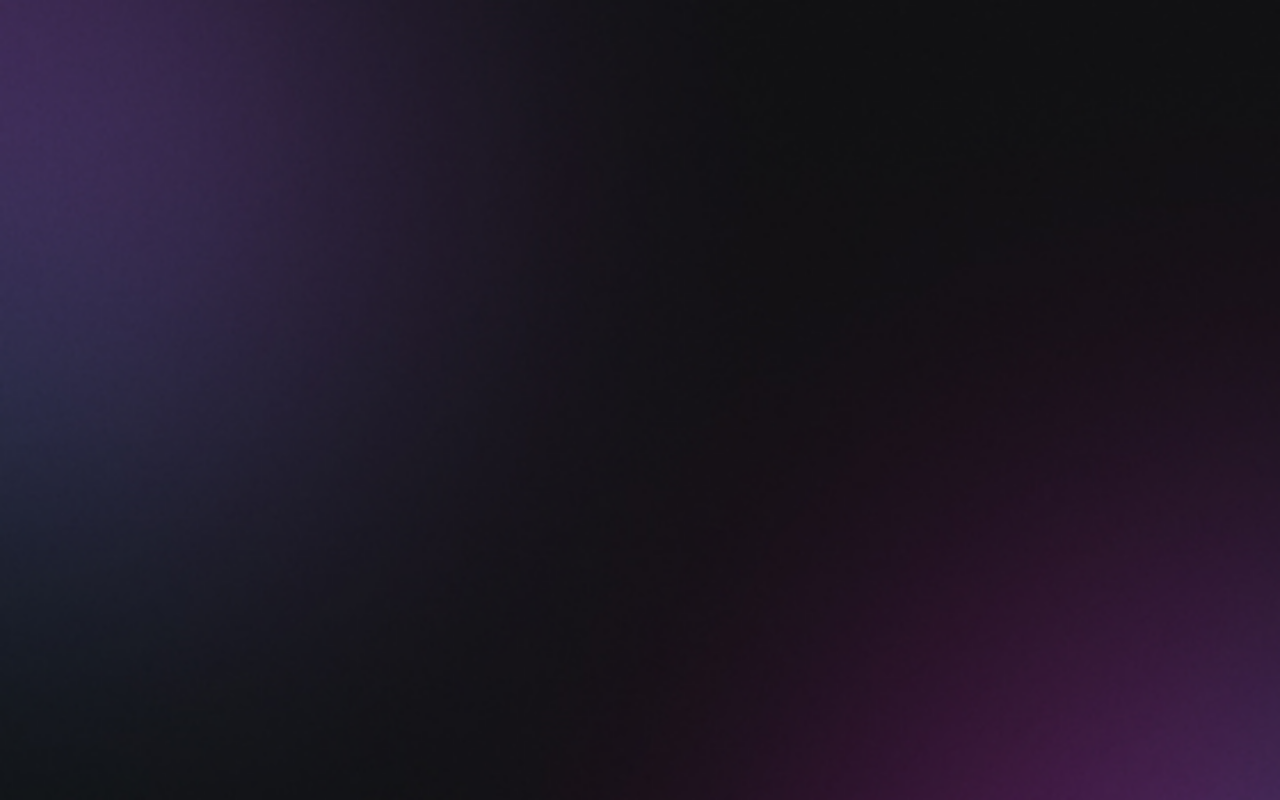
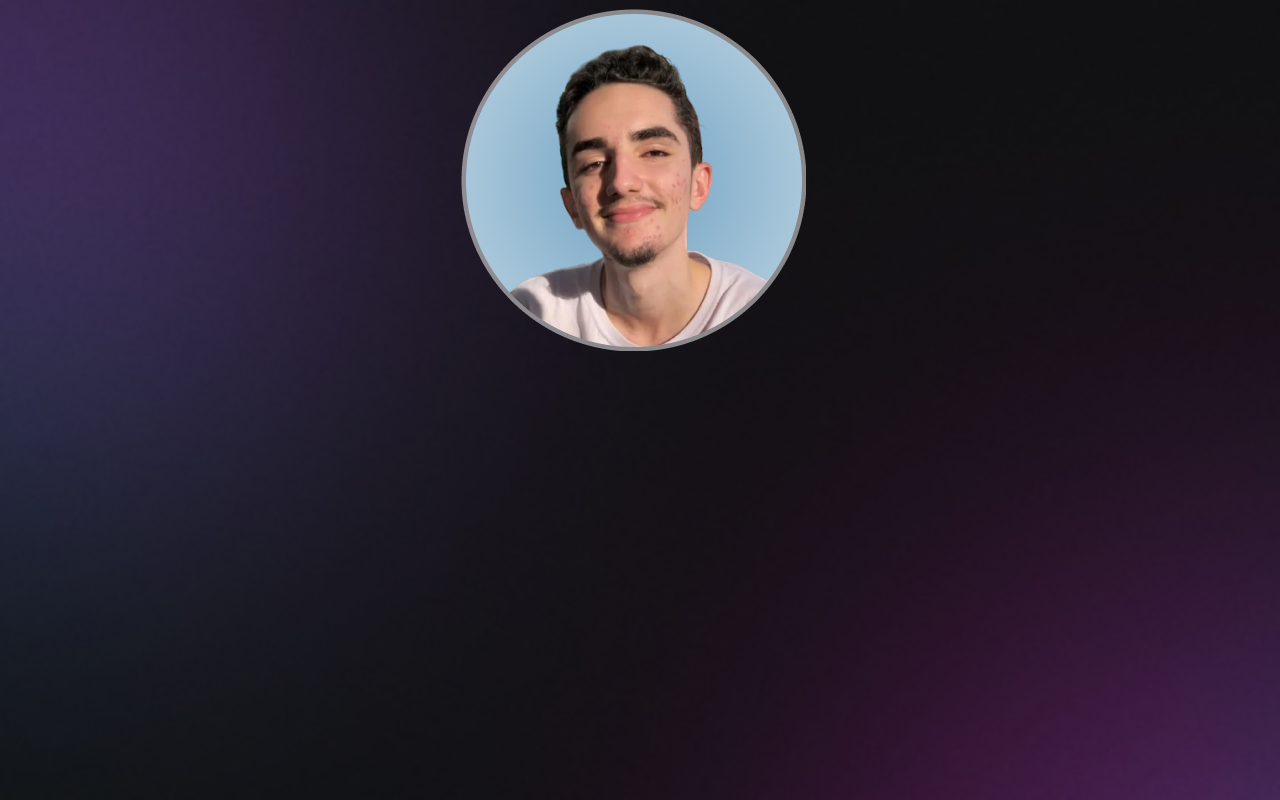
Before and after one commit to Poveii/devlinks, a React (Vite) app: page / in a window 1280 px wide. Built offline with nearby package versions, Linux system fonts and the light colour scheme.

Commit message:
:sparkles: feat: Added my Avatar Photo on App
- Added avatar.png into assets folder
- Imported Avatar from avatar.png
- Added alt to avatar img

```diff
--- a/src/App.jsx
+++ b/src/App.jsx
@@ -1,7 +1,17 @@
+import Avatar from "./assets/avatar.png";
 import "./App.css";
 
 function App() {
-  return <div className="App"></div>;
+  return (
+    <div className="App">
+      <div id="profile">
+        <img
+          src={Avatar}
+          alt="Foto do Pablo Gabriel olhando pra câmera de camisa branca sorrindo sem mostrar os dentes, com um fundo azul por trás"
+        />
+      </div>
+    </div>
+  );
 }
 
 export default App;
```
Also changed, not shown: src/assets/avatar.png (added).
